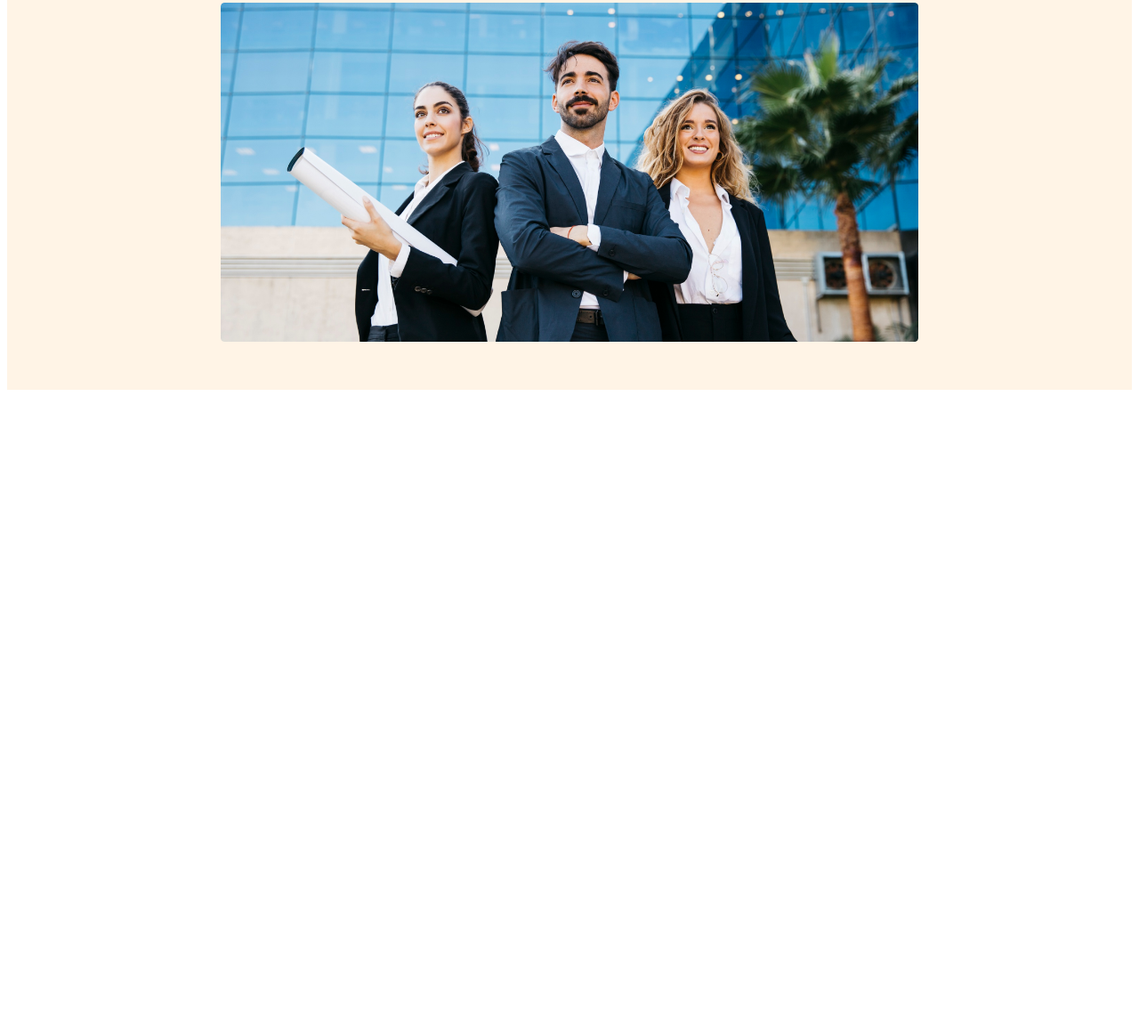
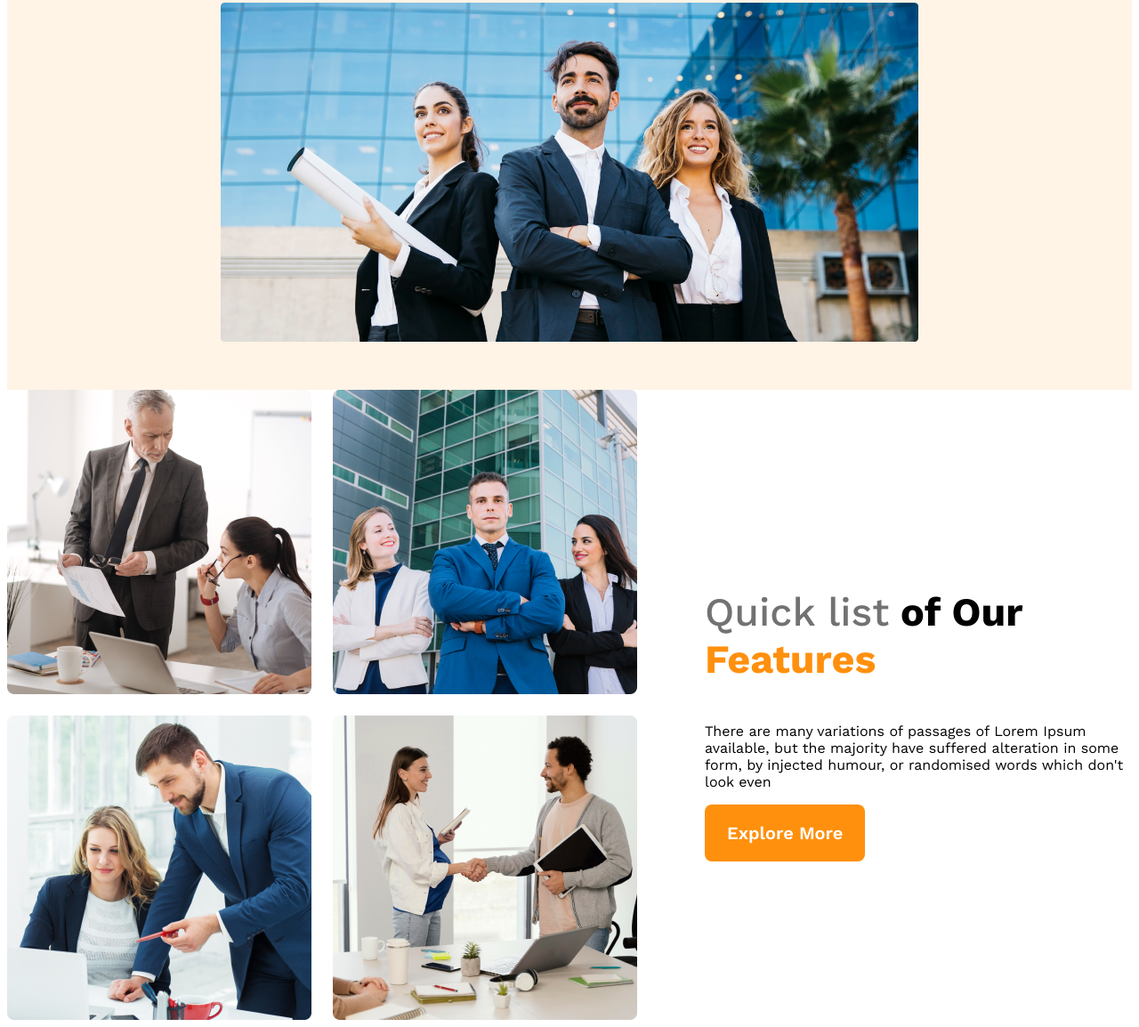
Before and after one commit to ronygit/g3-architect-website, a plain HTML site: page index.html in a window 1280 px wide. Shown: the part 573-1727 px from the top of the page at 89% size. Before the commit the page ends 1019 px from the top, so only its background shows below. Drawn offline with nearby package versions, Linux system fonts and the light colour scheme.

Commit message:
features content added

```diff
--- a/index.html
+++ b/index.html
@@ -9,6 +9,8 @@
 </head>
 
 <body>
+
+    <!-- header starts -->
     <header>
         <nav>
             <h3 class="nav-title">G3 Architects</h3>
@@ -33,7 +35,28 @@
             <img src="images/banner.png" alt="">
         </div>
     </header>
-    <main></main>
+    <!-- header starts -->
+    <main>
+        <!-- teams section start -->
+        <section class="teams-container">
+            <div class="teams-img-container">
+                <img src="images/team1.png" alt="">
+                <img src="images/team2.png" alt="">
+                <img src="images/team3.png" alt="">
+                <img src="images/team4.png" alt="">
+            </div>
+            <div class="teams-content">
+
+                <h3 class="teams-title"><span class="quick-list">Quick list</span> <span>of Our </span>
+                    <span class="text-features">Features</span>
+                </h3>
+                <p class="teams-description">There are many variations of passages of Lorem Ipsum available, but the
+                    majority have suffered alteration in some form, by injected humour, or randomised words which don't
+                    look even</p>
+                <button class="btn-primary">Explore More</button>
+            </div>
+        </section>
+    </main>
     <footer></footer>
 </body>
 
--- a/styles/architect.css
+++ b/styles/architect.css
@@ -100,3 +100,39 @@ nav li a {
     }
 
 }
+
+
+/* main styles */
+main {
+    max-width: 1440px;
+    margin: 0 auto;
+}
+
+/* teams styles */
+.teams-container {
+    display: flex;
+    align-items: center;
+    gap: 76px;
+}
+
+.teams-img-container {
+    display: grid;
+    grid-template-columns: repeat(2, 1fr);
+    gap: 1.5rem;
+}
+
+.teams-title {
+    font-size: 2.8rem;
+}
+
+.teams-title .quick-list {
+
+    color: #727272;
+    font-weight: 500;
+
+}
+
+.teams-title .text-features {
+    color: #FF900E;
+    font-weight: 700;
+}
```
